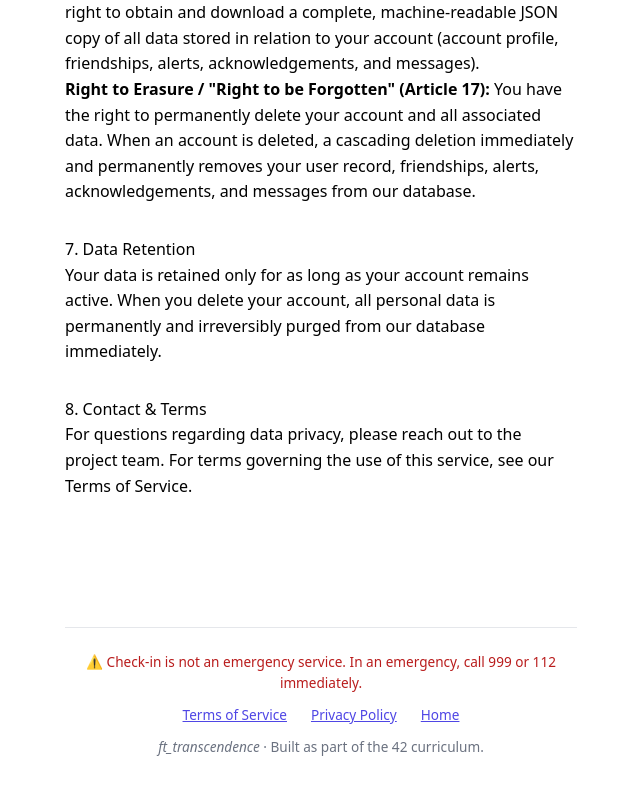
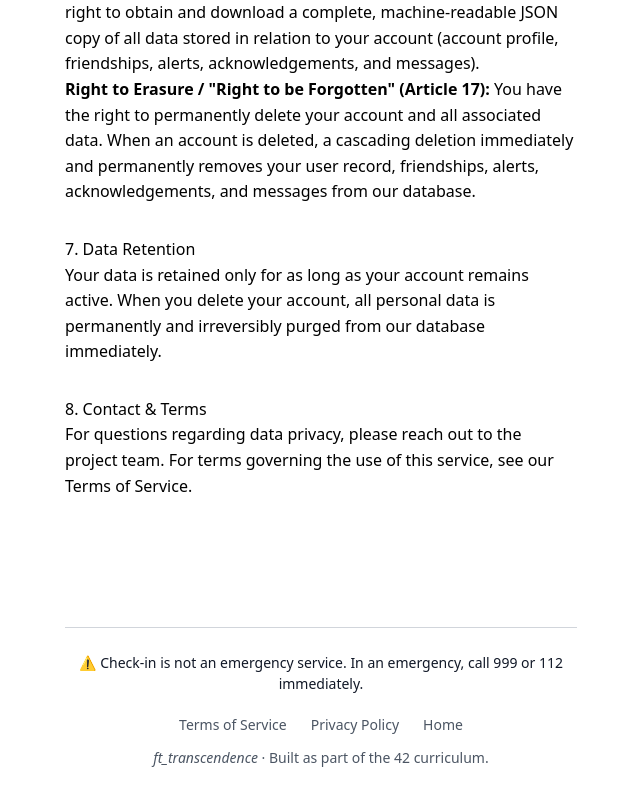
Before and after one commit to cloudlitsa/ft_transendence, a React (Vite) app in the folder frontend/: page /privacy in a window 1280 px wide. Shown: the part 1724-2524 px from the top of the page, without its empty margins (319-959 px from the left). Built offline with nearby package versions, Linux system fonts and the light colour scheme; no server answers.

Commit message:
TRAN-45: convert the app shell, nav and footer to Tailwind

```diff
--- a/frontend/src/App.tsx
+++ b/frontend/src/App.tsx
@@ -17,7 +17,7 @@ import RequireAuth from "./components/RequireAuth.tsx";
 import Button from "./components/ui/Button.tsx";
 
 // Shared styling for the nav links. Declared once rather than repeated on five
-// <Link>s, so the nav stays consistent by construction. The focus ring matches
+// <NavLink>s, so the nav stays consistent by construction. The focus ring matches
 // Button's, so keyboard focus looks the same everywhere in the app.
 const navLinkBase =
   "rounded-md px-2 py-1 text-ink-muted transition-colors " +
--- a/frontend/src/components/Footer.tsx
+++ b/frontend/src/components/Footer.tsx
@@ -1,45 +1,38 @@
 import { Link } from "react-router-dom";
+
+// Footer links underline on hover. Unlike the nav, they sit in a line of
+// grey text with no bar and no hover background to mark them, so the
+// underline is what identifies them as links.
+const footerLink =
+  "text-ink-muted rounded-sm transition-colors " +
+  "hover:text-ink hover:underline underline-offset-2" +
+  "focus:outline-none focus-visible:ring-2 " +
+  "focus-visible:ring-brand-500 focus-visible:ring-offset-2";
 
 export default function Footer() {
   return (
-    <footer
-      style={{
-        marginTop: "4rem",
-        paddingTop: "1.5rem",
-        borderTop: "1px solid #e5e7eb",
-        color: "#6b7280",
-        fontSize: "0.85rem",
-        textAlign: "center",
-        lineHeight: 1.5,
-      }}
-    >
-      <div style={{ marginBottom: "0.75rem" }}>
-        <p style={{ margin: "0 0 0.5rem 0", color: "#b91c1c", fontWeight: 500 }}>
-          ⚠️ Check-in is not an emergency service. In an emergency, call 999 or 112 immediately.
-        </p>
-      </div>
+      <footer className="mt-16 border-t border-line pt-6 text-center text-sm leading-normal text-ink-muted">
+      {/* Deliberately a plain paragraph, not <Banner tone="danger">. Banner
+          uses role="alert", which would interrupt a screen reader with this
+          on every single page load. It is permanent page furniture, not news. */}
+      <p className="mb-5 text-ink">
+        ⚠️ Check-in is not an emergency service. In an emergency, call 999 or 112 immediately.
+      </p>
+
+      {/* aria-label matters here: this is the second <nav> landmark on the
+          page, so it needs a name to tell it apart from the main one. */}
 
       <nav
         aria-label="Legal and site links"
-        style={{
-          display: "flex",
-          justifyContent: "center",
-          gap: "1.5rem",
-          marginBottom: "0.75rem",
-        }}
+        className="mb-3 flex flex-wrap justify-center gap-6"
       >
-        <Link to="/terms" style={{ color: "#4f46e5", textDecoration: "underline" }}>
-          Terms of Service
-        </Link>
-        <Link to="/privacy" style={{ color: "#4f46e5", textDecoration: "underline" }}>
-          Privacy Policy
-        </Link>
-        <Link to="/" style={{ color: "#4f46e5", textDecoration: "underline" }}>
-          Home
-        </Link>
+
+        <Link to="/terms" className={footerLink}>Terms of Service</Link>
+        <Link to="/privacy" className={footerLink}>Privacy Policy</Link>
+        <Link to="/" className={footerLink}>Home</Link>
       </nav>
 
-      <p style={{ margin: 0 }}>
+      <p>
         <em>ft_transcendence</em> · Built as part of the 42 curriculum.
       </p>
     </footer>
```
